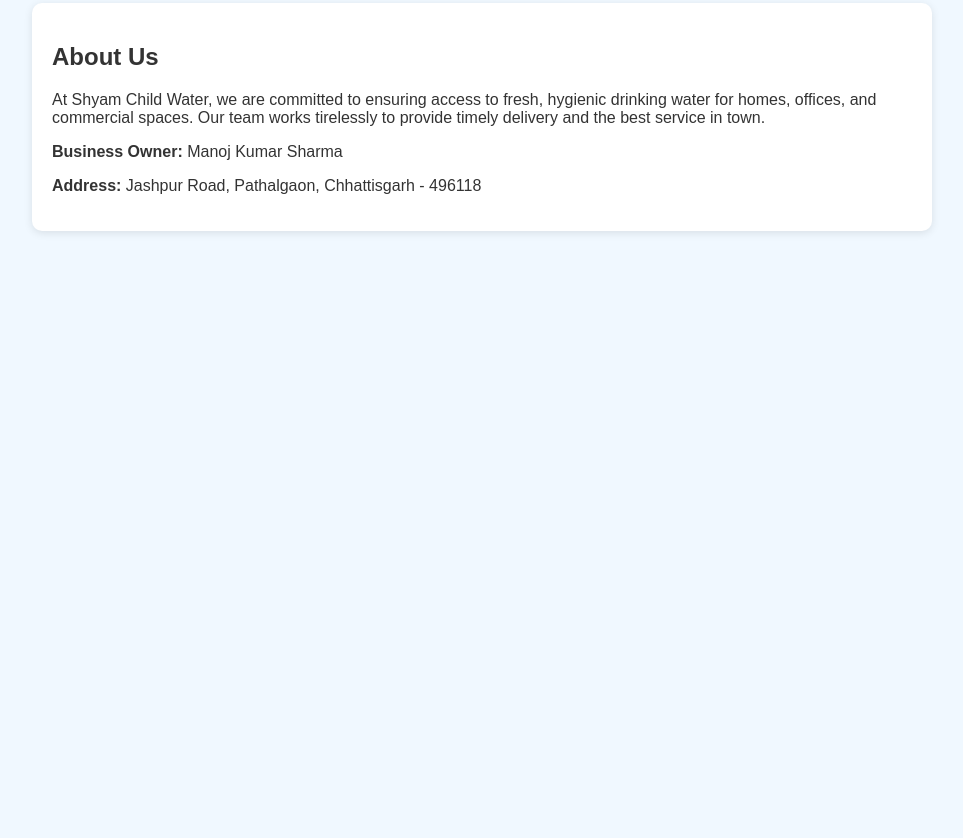
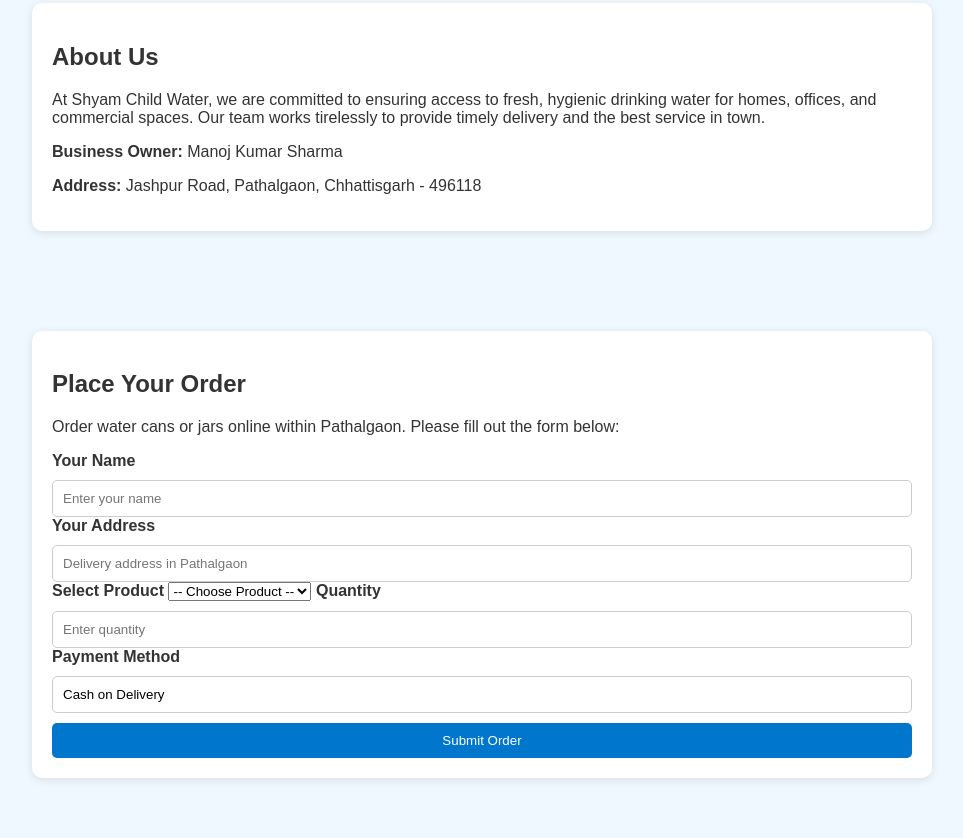
Before and after one commit to Aditya845-web/Shyam-Child-water, a plain HTML site: page index.html in a window 1280 px wide. Shown: the part 2200-3038 px from the top of the page, without its empty margins (158-1121 px from the left). Before the commit the page ends 2491 px from the top, so only its background shows below. Drawn offline with Linux system fonts and the light colour scheme.

Commit message:
Update index.html

```diff
--- a/index.html
+++ b/index.html
@@ -148,3 +148,31 @@
     <p><strong>Address:</strong> Jashpur Road, Pathalgaon, Chhattisgarh - 496118</p>
   </div>
 </section>
+<section id="order">
+  <div class="card">
+    <h2>Place Your Order</h2>
+    <p>Order water cans or jars online within Pathalgaon. Please fill out the form below:</p>
+    <form action="mailto:aadityasharma0076@gmail.com" method="POST" enctype="text/plain">
+      <label><strong>Your Name</strong></label>
+      <input type="text" name="name" placeholder="Enter your name" required>
+
+      <label><strong>Your Address</strong></label>
+      <input type="text" name="address" placeholder="Delivery address in Pathalgaon" required>
+
+      <label><strong>Select Product</strong></label>
+      <select name="product" required>
+        <option value="">-- Choose Product --</option>
+        <option value="Water Can">Water Can (20L)</option>
+        <option value="Water Jar">Water Jar</option>
+      </select>
+
+      <label><strong>Quantity</strong></label>
+      <input type="number" name="quantity" placeholder="Enter quantity" required min="1">
+
+      <label><strong>Payment Method</strong></label>
+      <input type="text" name="payment" value="Cash on Delivery" readonly>
+
+      <button type="submit">Submit Order</button>
+    </form>
+  </div>
+</section>
```
